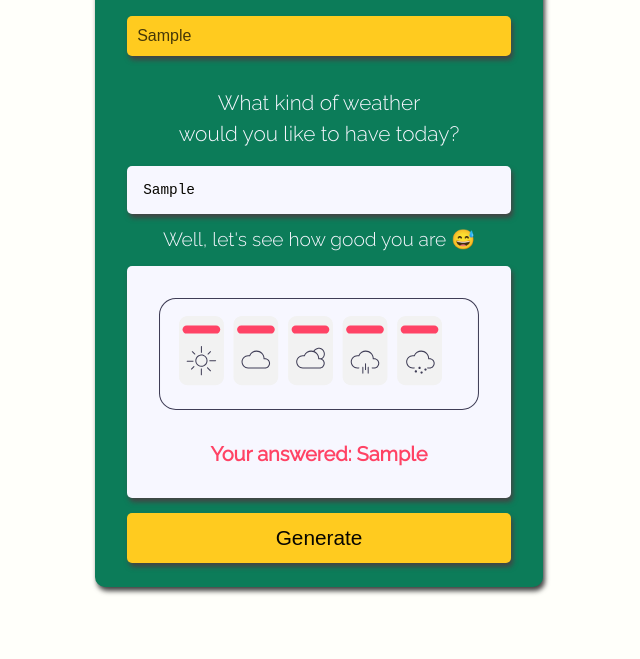
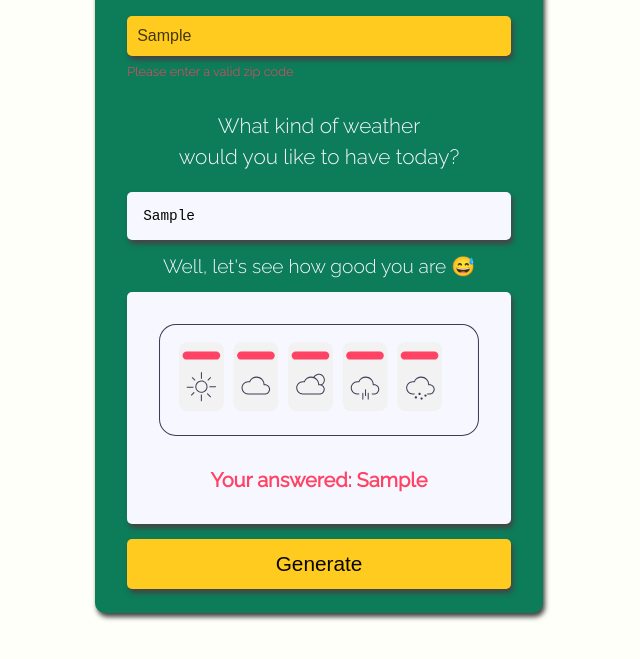
Before and after one commit to CarolinaFledgling/Weather-Journal-App, a plain HTML site: page website/index.html in a window 1280 px wide. Both pictures are taken after typing "Sample", "Sample" into the empty fields and a click on the button "Generate". Shown: the part 133-792 px from the top of the page, without its empty margins (321-961 px from the left). Drawn offline with Linux system fonts and the light colour scheme; no server answers.

Commit message:
valid zip code: added function if someone write valid zip code, will get waming message

```diff
--- a/website/app.js
+++ b/website/app.js
@@ -9,6 +9,7 @@ const city = document.getElementById('content');
 const weather = document.getElementById('weather');
 const describeAnswer = document.getElementById('describe');
 const photo = document.querySelector('.entry__photo')
+const warning = document.querySelector('.warning')
 
 
 // Create a new date instance dynamically with JS
@@ -28,7 +29,7 @@ let url;
 // Function to get info about Weather
 
 const getWeather = () => {
-    zipCode = inputZipCode.value;
+    zipCode = (!inputZipCode.value) ? '94040' : inputZipCode.value;
     let describeFeelings = descriptionTextarea.value;
     describeAnswer.textContent = 'Your answered: ' + describeFeelings;
     console.log(zipCode, describeAnswer)
@@ -76,7 +77,7 @@ const getWeather = () => {
                 photo.setAttribute('src', './img/unknown.png');
             }
         })
-        .catch(error => console.log(error));
+        .catch(() => warning.textContent = 'Please enter a valid zip code ')
 
 }
 
--- a/website/index.html
+++ b/website/index.html
@@ -14,12 +14,13 @@
             <h1 class="holder__title">Weather Journal App</h1>
         </div>
         <div class="holder">
-            <input class="holder__input" type="text" id="zip" placeholder="Enter US zip code here e.g. 94040">
+            <input class="holder__input" type="text" placeholder="Enter US zip code here e.g. 94040">
+            <p class="warning"></p>
         </div>
         <div class="holder">
             <label class="holder__label" for="feelings">What kind of weather <br>would you like to have
                 today?</label>
-            <textarea class="holder__textarea" placeholder="Enter your describe here" rows="1"></textarea>
+            <textarea class="holder__textarea" id="feelings" placeholder="Enter your describe here" rows="1"></textarea>
         </div>
         <p class="entry__title">Well, let's see how good you are 😅</p>
         <div class="entry">
--- a/website/style.css
+++ b/website/style.css
@@ -61,7 +61,7 @@ body {
   border: none;
   border-radius: 5px;
   padding-left: 10px;
-  margin-bottom: 1.2rem;
+  margin-bottom: 0.5rem;
   margin-top: 0.5rem;
   box-shadow: 2px 4px 5px #444;
 }
@@ -86,7 +86,7 @@ body {
 
 .holder__label {
   display: block;
-  margin-bottom: 1rem;
+  margin: 1.2rem 0;
   font-weight: 300;
   text-align: center;
   line-height: 150%;
@@ -175,3 +175,8 @@ body {
   border-radius: 5px;
   margin: 0.5rem 0 0 0;
 }
+
+.warning {
+  font-size: 0.8rem;
+  color: #ff4365;
+}
```
